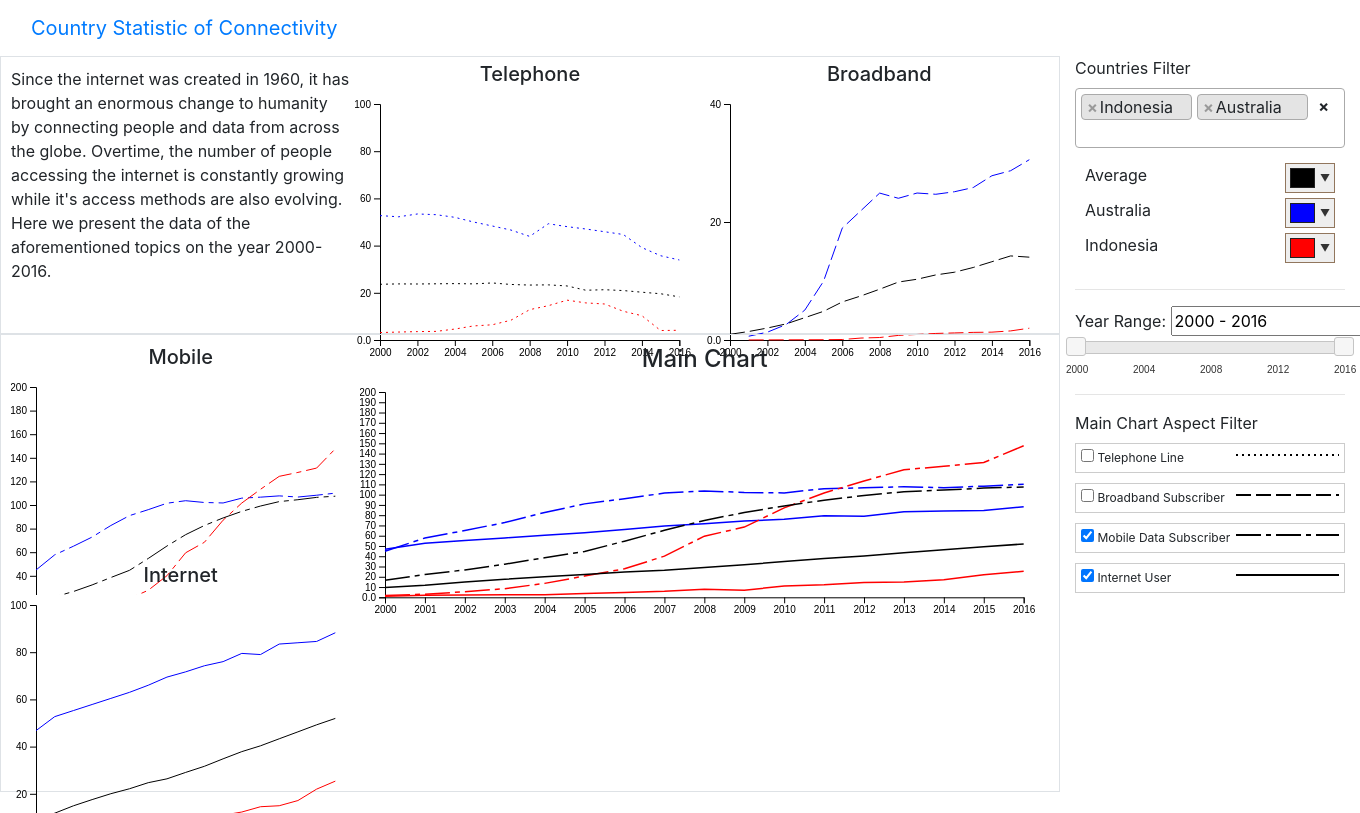
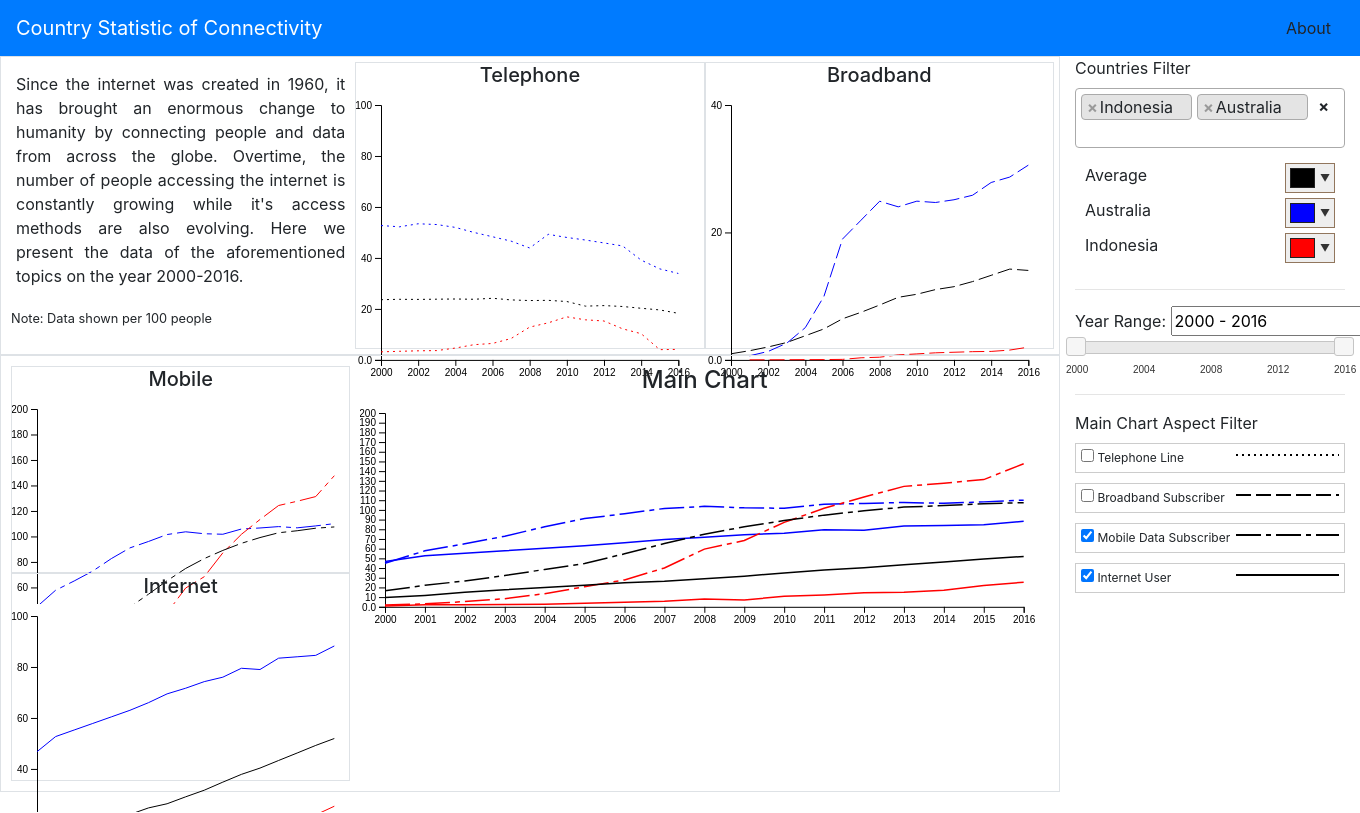
Before and after one commit to resakemal/InternetViz, a PHP site: page /index.html in a window 1360 px wide; the page is wider, and only the part inside the window is pictured. Run offline with PHP 8.4, Linux system fonts and the light colour scheme.

Commit message:
add more border and about

```diff
--- a/css/index.css
+++ b/css/index.css
@@ -149,3 +149,15 @@ label.aspect-label:hover {
   background:#eee;
   cursor:pointer;
 }
+
+.introduction {
+  text-align: justify;
+  padding: 5px;
+}
+
+.custom_tooltip {
+  position:absolute;
+  background-color:lightgray;
+  padding:5px;
+  z-index:10;
+}
--- a/index.html
+++ b/index.html
@@ -10,31 +10,70 @@
   <link rel="stylesheet" href="https://maxcdn.bootstrapcdn.com/bootstrap/4.1.0/css/bootstrap.min.css">
 </header>
 
+
 <body>
-  <nav class="navbar navbar-default">
-    <div class="container-fluid">
-      <div class="navbar-header">
-        <a class="navbar-brand" href="#">Country Statistic of Connectivity</a>
+<!-- Modal -->
+<div class="modal fade" id="exampleModal" tabindex="-1" role="dialog" aria-labelledby="exampleModalLabel" aria-hidden="true">
+  <div class="modal-dialog" role="document">
+    <div class="modal-content">
+      <div class="modal-header">
+        <h5 class="modal-title" id="exampleModalLabel">About</h5>
+        <button type="button" class="close" data-dismiss="modal" aria-label="Close">
+          <span aria-hidden="true">&times;</span>
+        </button>
+      </div>
+      <div class="modal-body">
+        <p>
+          Created by :<br/>
+          13514021 - Jeremia Jason Lasiman<br/>
+          13514104 - Fairuz Astra Pratama<br/>
+          13514109 - Resa Kemal Saharso<br/>
+        </p>
+        <p>
+          Source :<br/>
+
+        </p>
+      </div>
+      <div class="modal-footer">
+        <button type="button" class="btn btn-primary" data-dismiss="modal">Close</button>
       </div>
     </div>
-  </nav>
+  </div>
+</div>
+
+
+  <div class="navbar navbar-dark bg-primary">
+    <ul class="navbar-nav">
+      <li class="nav-item active">
+        <a class="navbar-brand" href="#">Country Statistic of Connectivity</a>
+      </li>
+    </ul>
+    <ul class="navbar-nav ml-auto">
+      <li class="nav-item">
+        <a type="button" class="btn btn-primary" data-toggle="modal" data-target="#exampleModal" ">About</a>
+      </li>
+    </ul>
+  </div>
 
   <div class="content-container">
     <div class="charts-container">
       <div class="chart-upper-row border">
 
         <div class="small-container">
-          <p>
+          <p class="introduction">
             Since the internet was created in 1960, it has brought an enormous change to humanity by connecting people and data from across the globe. Overtime, the number of people accessing the internet is constantly growing while it's access methods are also evolving. Here we present the data of the aforementioned topics on the year 2000-2016.
           </p>
+          <small>
+            Note: Data shown per 100 people
+          </small>
         </div>
-        <div class="small-chart-container">
+        <div class="small-chart-container border">
           <h5 class="text-center">Telephone</h5>
           <div class="chart-container">
             <svg id="chart_1" class="chart"></svg>
           </div>
         </div>
-        <div class="small-chart-container">
+        <div class="small-chart-container border">
           <h5 class="text-center">Broadband</h5>
           <div class="chart-container">
             <svg id="chart_2" class="chart"></svg>
@@ -45,13 +84,13 @@
       <div class="chart-lower-row border">
         <div class="chart-left-row">
 
-          <div class="small-chart-container">
+          <div class="small-chart-container border">
             <h5 class="text-center">Mobile</h5>
             <div class="chart-container">
               <svg id="chart_3" class="chart"></svg>
             </div>
           </div>
-          <div class="small-chart-container">
+          <div class="small-chart-container border">
             <h5 class="text-center">Internet</h5>
             <div class="chart-container">
               <svg id="chart_4" class="chart"></svg>
@@ -116,12 +155,23 @@
     </div>
 
   </div>
+<div id='tooltip' class="custom_tooltip" style="display: none;"></div>
 </body>
-<div id='tooltip' class="custom_tooltip" style="display: none;"></div>
 
 </html>
+
+
+<!-- jQuery library -->
+<script src="https://ajax.googleapis.com/ajax/libs/jquery/3.3.1/jquery.min.js"></script>
+
+<!-- Popper JS -->
+<script src="https://cdnjs.cloudflare.com/ajax/libs/popper.js/1.14.0/umd/popper.min.js"></script>
+
+<!-- Latest compiled JavaScript -->
+<script src="https://maxcdn.bootstrapcdn.com/bootstrap/4.1.0/js/bootstrap.min.js"></script>
+
 <script src="js/d3.v4.min.js"></script>
-<script src="js/jquery.min.js"></script>
+<!-- <script src="js/jquery.min.js"></script> -->
 <script src="js/jquery-ui.js"></script>
 <script src="js/select2.min.js"></script>
 <script src="js/spectrum.js"></script>
```
